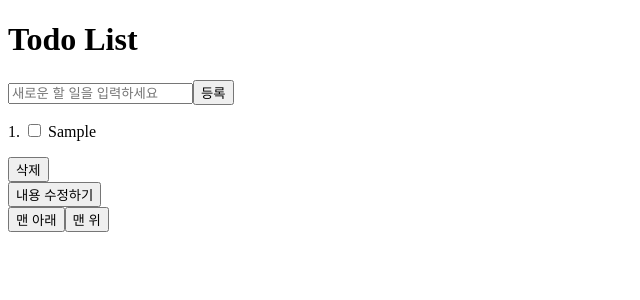
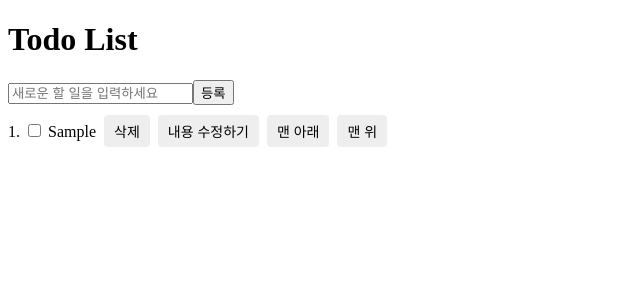
Before and after one commit to 2025-SMHRD-SW-FullStack/TodoApp_4leafClover, a React (Vite) app in the folder todo-app/: page / in a window 1280 px wide. Both pictures are taken after typing "Sample" into the empty fields and a click on the input "등록". Shown: the top 300 px of the page, without its empty margins (0-640 px from the left). Built offline with nearby package versions, Linux system fonts and the light colour scheme.

Commit message:
buttonCSS

```diff
--- a/todo-app/src/App.css
+++ b/todo-app/src/App.css
@@ -0,0 +1,20 @@
+.todo {
+    display: flex;
+    gap: 8px;
+    align-items: center
+
+}
+
+.todo button {
+    padding: 0 10px;
+    height: 32px;
+    font-size: 14px;
+    border: none;
+    background-color: #eee;
+    border-radius: 4px;
+    cursor: pointer;
+}
+
+.todo button:hover {
+    background-color: #ddd;
+}
--- a/todo-app/src/components/Todo.jsx
+++ b/todo-app/src/components/Todo.jsx
@@ -32,7 +32,7 @@ const Todo = () => {
                 </form>
             </div>
             {todos.map((item, index) => (
-                <div>
+                <div className='todo '>
                     <p key={index}>
                         {index + 1}. <input type='checkbox' /> {item}</p>
                     <Delete index={index} todos={todos} setTodos={setTodos} />
```
